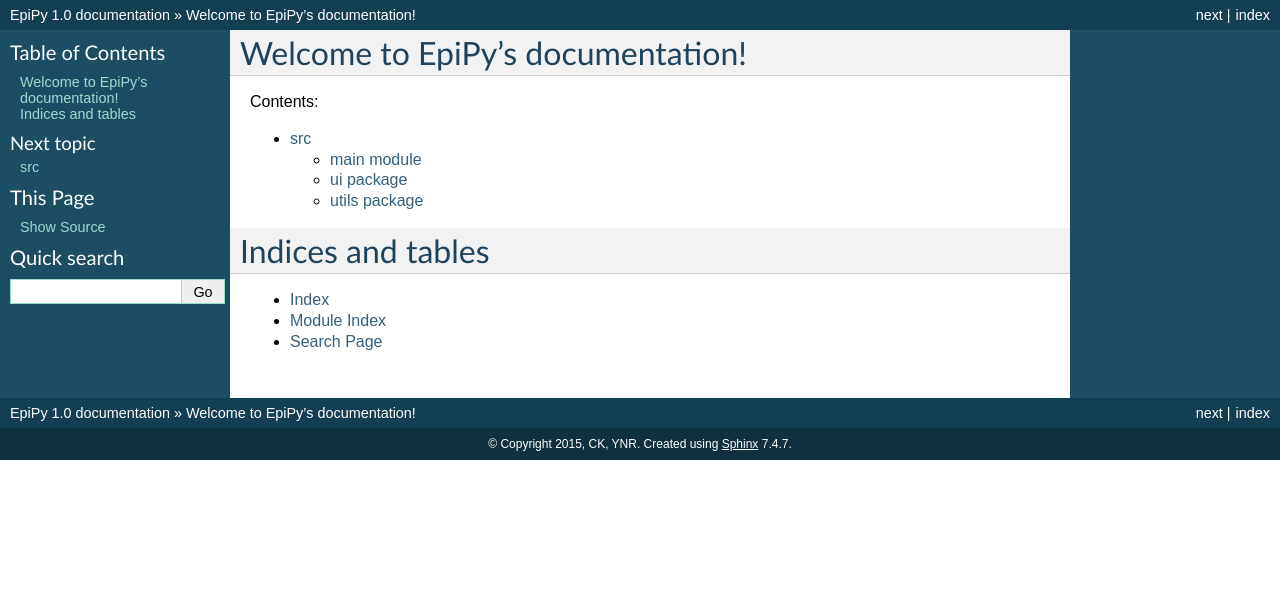
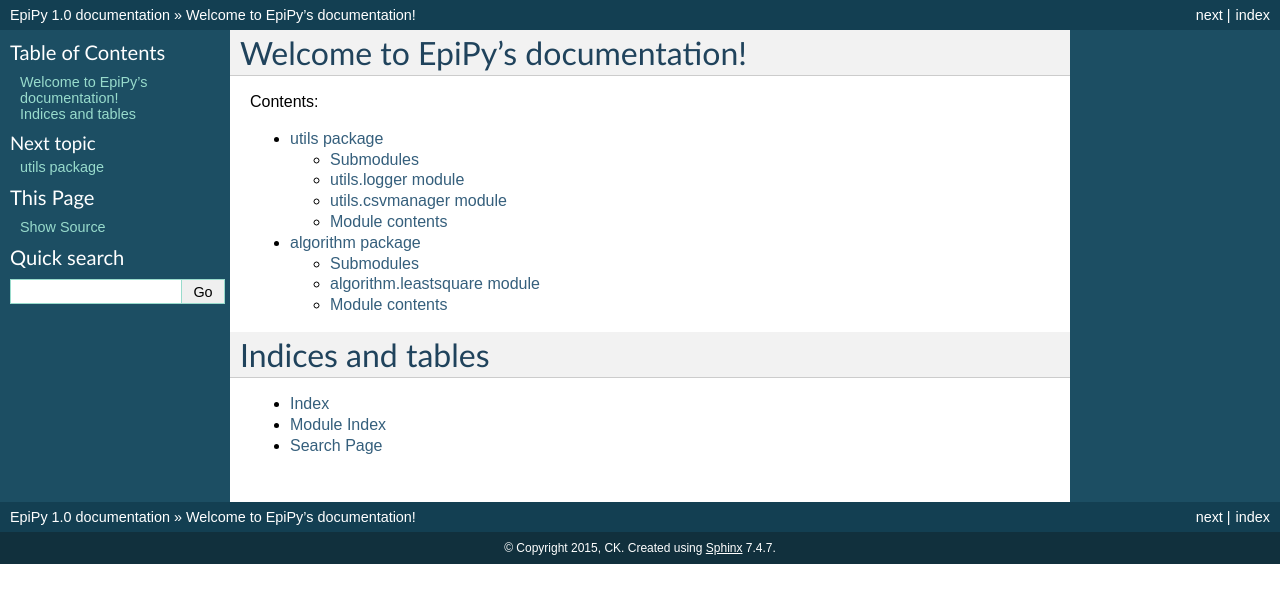
Before and after one commit to ckaus/EpiPy, a Sphinx documentation site: the page built from doc/index.rst, in a window 1280 px wide. Shown: the top 603 px of the page. Built offline with Sphinx 7.4.7, drawn with Linux system fonts in a browser that asks for light colours.

Commit message:
generate example doc

```diff
--- /dev/null
+++ b/doc/algorithm.rst
@@ -0,0 +1,21 @@
+algorithm package
+=================
+
+Submodules
+----------
+
+algorithm.leastsquare module
+----------------------------
+
+.. automodule:: algorithm.leastsquare
+    :members:
+    :undoc-members:
+    :show-inheritance:
+
+Module contents
+---------------
+
+.. automodule:: algorithm
+    :members:
+    :undoc-members:
+    :show-inheritance:
--- a/doc/conf.py
+++ b/doc/conf.py
@@ -1,7 +1,7 @@
 # -*- coding: utf-8 -*-
 #
 # EpiPy documentation build configuration file, created by
-# sphinx-quickstart on Wed Nov 11 01:15:40 2015.
+# sphinx-quickstart on Tue Dec  8 09:10:01 2015.
 #
 # This file is execfile()d with the current directory set to its
 # containing dir.
@@ -18,7 +18,7 @@
 # If extensions (or modules to document with autodoc) are in another directory,
 # add these directories to sys.path here. If the directory is relative to the
 # documentation root, use os.path.abspath to make it absolute, like shown here.
-sys.path.insert(0, os.path.abspath('../src'))
+sys.path.insert(0, os.path.abspath('../src/'))
 
 # -- General configuration ------------------------------------------------
 
@@ -44,7 +44,7 @@
 
 # General information about the project.
 project = u'EpiPy'
-copyright = u'2015, CK, YNR'
+copyright = u'2015, CK'
 
 # The version info for the project you're documenting, acts as replacement for
 # |version| and |release|, also used in various other places throughout the
@@ -127,7 +127,7 @@
 # Add any paths that contain custom static files (such as style sheets) here,
 # relative to this directory. They are copied after the builtin static files,
 # so a file named "default.css" will overwrite the builtin "default.css".
-#html_static_path = ['_static']
+html_static_path = ['_static']
 
 # Add any extra paths that contain custom files (such as robots.txt or
 # .htaccess) here, relative to this directory. These files are copied
@@ -197,7 +197,7 @@
 #  author, documentclass [howto, manual, or own class]).
 latex_documents = [
   ('index', 'EpiPy.tex', u'EpiPy Documentation',
-   u'CK, YNR', 'manual'),
+   u'CK', 'manual'),
 ]
 
 # The name of an image file (relative to this directory) to place at the top of
@@ -227,7 +227,7 @@
 # (source start file, name, description, authors, manual section).
 man_pages = [
     ('index', 'epipy', u'EpiPy Documentation',
-     [u'CK, YNR'], 1)
+     [u'CK'], 1)
 ]
 
 # If true, show URL addresses after external links.
@@ -241,7 +241,7 @@
 #  dir menu entry, description, category)
 texinfo_documents = [
   ('index', 'EpiPy', u'EpiPy Documentation',
-   u'CK, YNR', 'EpiPy', 'One line description of project.',
+   u'CK', 'EpiPy', 'One line description of project.',
    'Miscellaneous'),
 ]
 
--- a/doc/index.rst
+++ b/doc/index.rst
@@ -11,7 +11,8 @@
 .. toctree::
    :maxdepth: 2
 
-   modules
+   utils
+   algorithm
 
 
 
--- a/doc/modules.rst
+++ /dev/null
@@ -1,9 +0,0 @@
-src
-===
-
-.. toctree::
-   :maxdepth: 4
-
-   main
-   ui
-   utils
--- a/doc/utils.rst
+++ b/doc/utils.rst
@@ -12,6 +12,13 @@
     :undoc-members:
     :show-inheritance:
 
+utils.csvmanager module
+-----------------------
+
+.. automodule:: utils.csvmanager
+    :members:
+    :undoc-members:
+    :show-inheritance:
 
 Module contents
 ---------------
```
Also changed, not shown: other parts of doc/index.rst (+1 -1 lines), doc/main.rst (deleted, +0 -7 lines), doc/ui.rst (deleted, +0 -38 lines).
